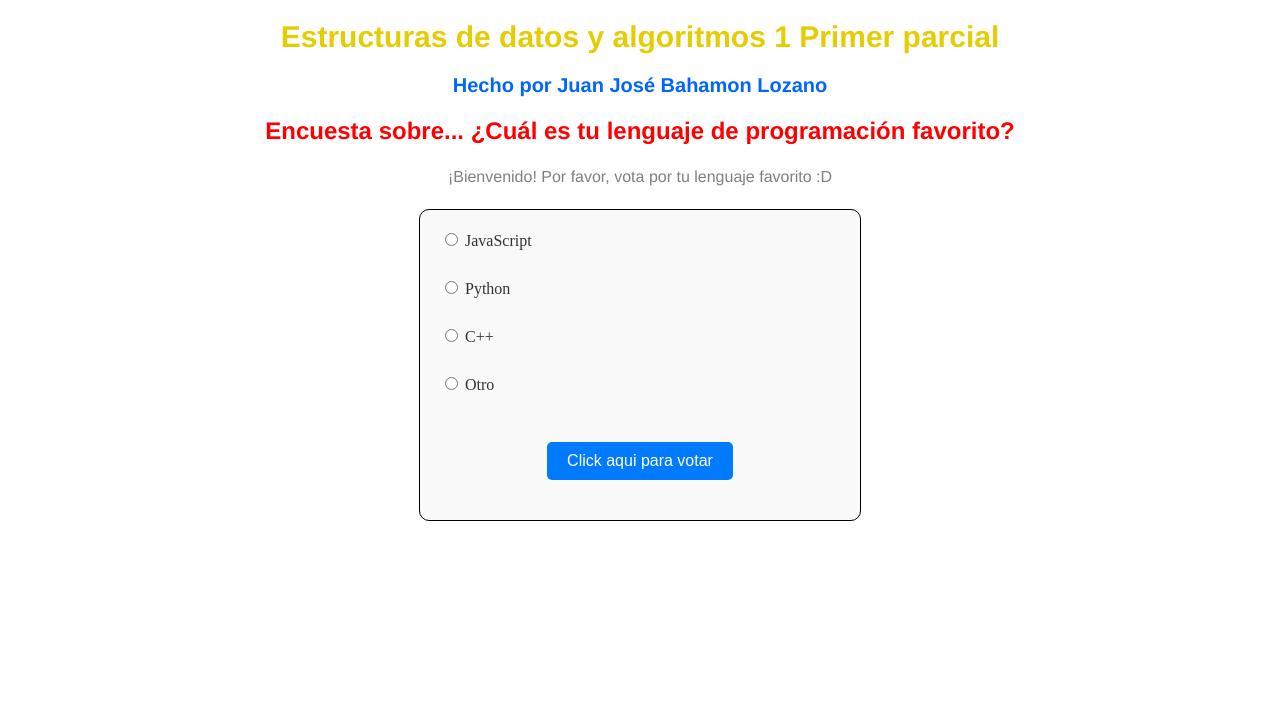
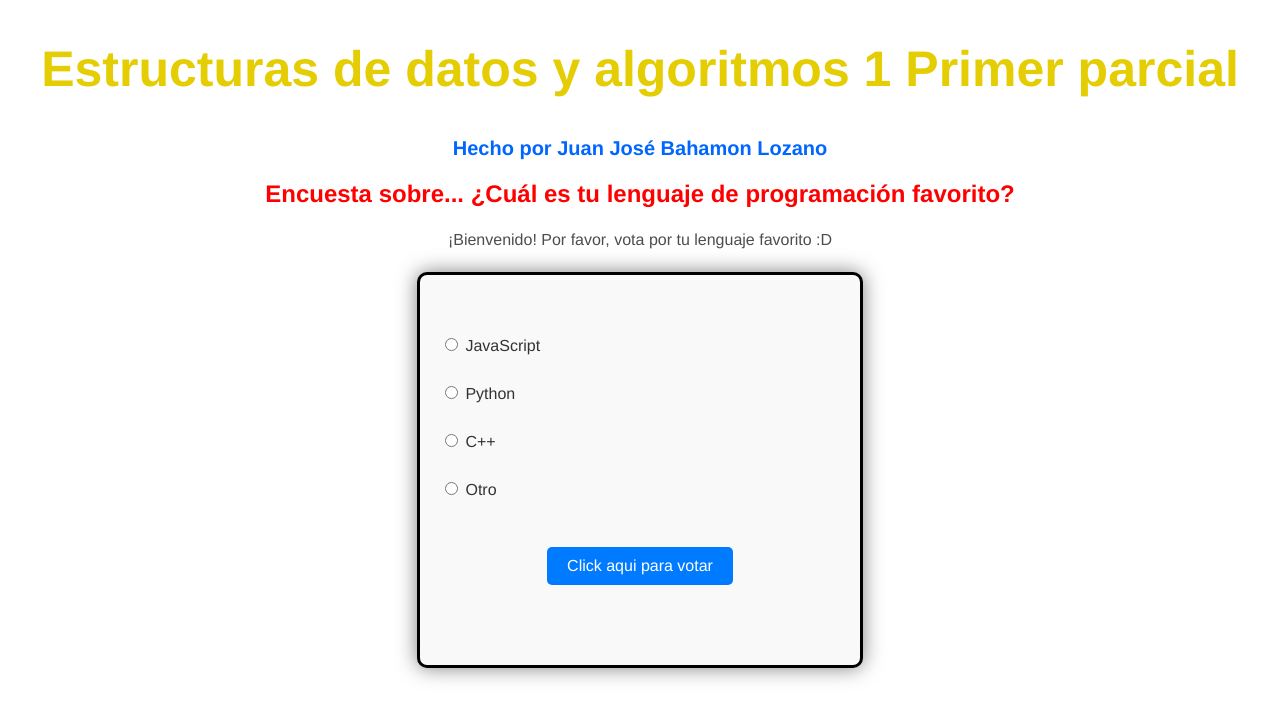
Before and after one commit to JuanBahamon/Repositorio-parcial-numero-1, a plain HTML site: page index.html in a window 1280 px wide. Drawn offline with Linux system fonts and the light colour scheme.

Commit message:
Cambios al css para dejarlo limpio

```diff
--- a/styles.css
+++ b/styles.css
@@ -1,8 +1,9 @@
 h1 {
     color: rgb(228, 205, 3);
-    font-size: 30px;
+    font-size: 50px;
     text-align: center;
     font-family: 'Franklin Gothic Medium', 'Arial Narrow', Arial, sans-serif;
+    padding: 6px;
 }
 
 h2 {
@@ -21,7 +22,7 @@ h3 {
 }
 
 p {
-    color: gray;
+    color: rgb(77, 77, 77);
     font-size: 16px;
     line-height: 1.5;
     text-align: center;
@@ -30,11 +31,13 @@ p {
 
 form {
     margin: 20px auto;
-    padding: 20px;
-    border: 1px solid #000000;
+    padding: 60px 20px;
+    border: 3px solid #000000;
     border-radius: 10px;
     max-width: 400px;
     background-color: #f9f9f9;
+    font-family: 'Franklin Gothic Medium', 'Arial Narrow', Arial, sans-serif;
+    box-shadow: 0px 0px 20px rgba(0, 0, 0, 0.5);
 }
 
 form label {
@@ -53,21 +56,24 @@ form label {
     background-color: #007BFF;
     border: none;
     border-radius: 5px;
-    cursor: pointer;
+    cursor:progress;
+    font-family: 'Franklin Gothic Medium', 'Arial Narrow', Arial, sans-serif;
 }
 
 .botonSubmit:hover {
     background-color: #0056b3;
-    transition: all 0.3s ease;
+    transition: all 0.3s ease-in;
 }
 
 #resultados {
     margin: 20px auto;
-    padding: 20px;
-    border: 1px solid #ccc;
+    padding: 60px 20px;
+    border: 3px solid #ccc;
     border-radius: 10px;
     max-width: 400px;
-    background-color: #e9ecef;
+    background-color: #f5f5f5;
+    border-color: #000000;
+    box-shadow: 0px 0px 20px rgba(0, 0, 0, 0.5);
 }
 
 #resultados h2 {
@@ -78,7 +84,7 @@ form label {
 #resultadosLista {
     list-style-type:upper-roman;
     text-align: left;
-    font-family: 'Franklin Gothic Medium', 'Arial Narrow', Arial, sans-serif
+    font-family: 'Franklin Gothic Medium', 'Arial Narrow', Arial, sans-serif;
 }
 
 #resultadosLista li {
```
